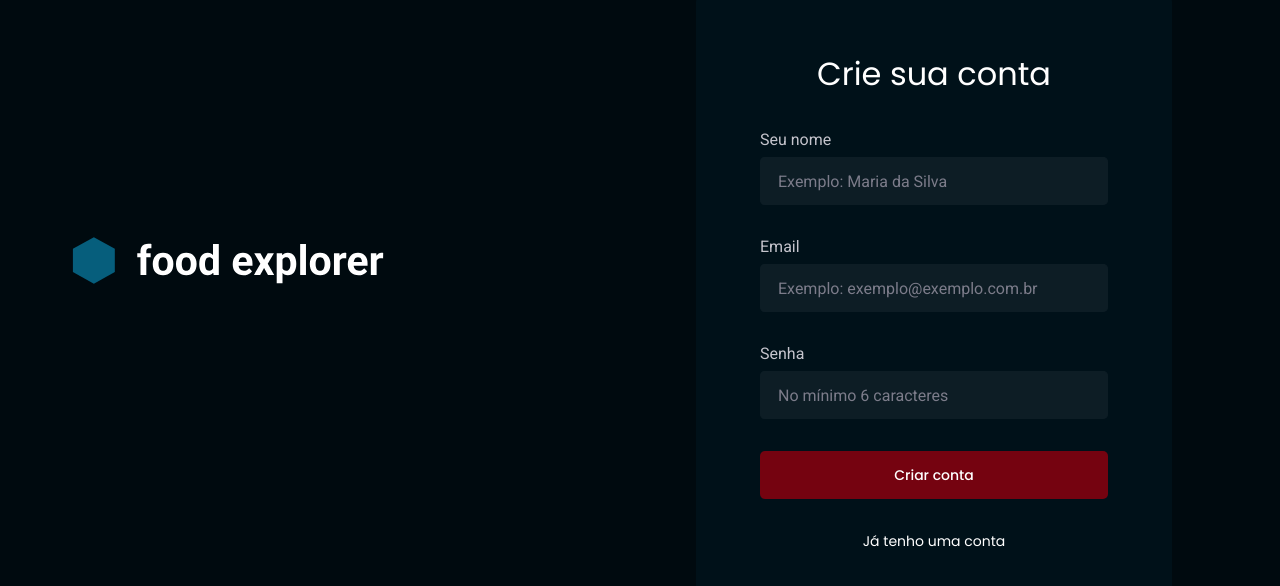
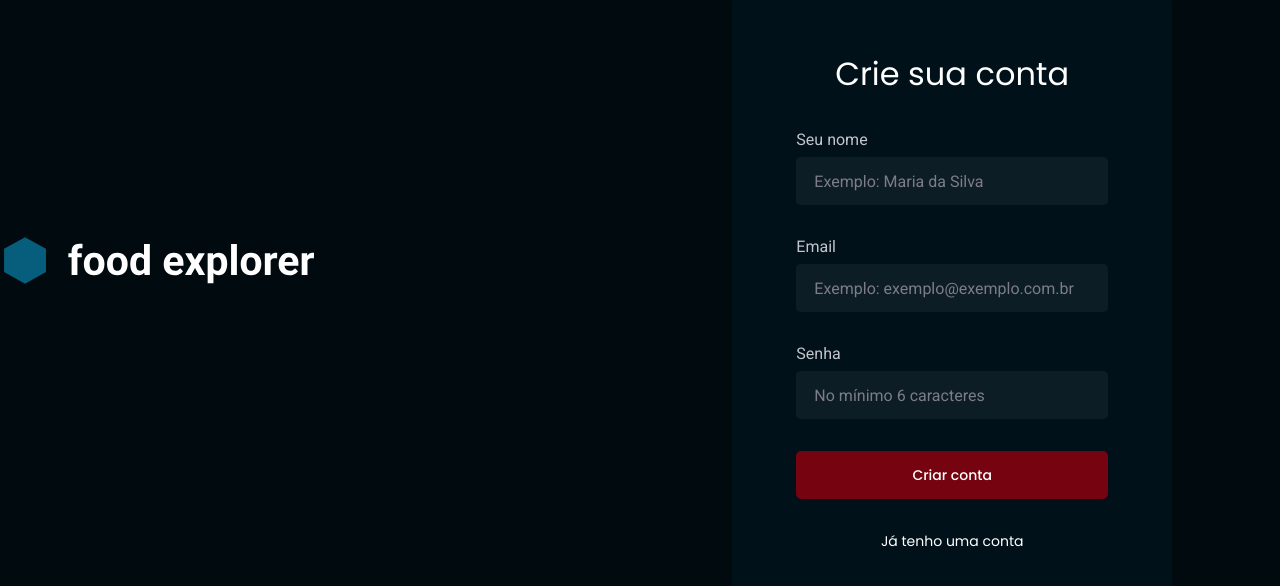
Before and after one commit to leonardonunes3/food-explorer-frontend, a React (Vite) app: page /register in a window 1280 px wide. Shown: the part 104-690 px from the top of the page. Built offline with nearby package versions, Linux system fonts and the light colour scheme; no server answers.

Commit message:
hotfix: image margin

```diff
--- a/src/pages/SignUp/styles.js
+++ b/src/pages/SignUp/styles.js
@@ -23,7 +23,7 @@ export const Form = styled.form`
     min-height: 620px;
     border-radius: 16px;
 
-    margin: 90px 108px 112px 0;
+    margin: 90px 108px 112px 108px;
     padding: 0 64px;
     display: flex;
     flex-direction: column;
```
